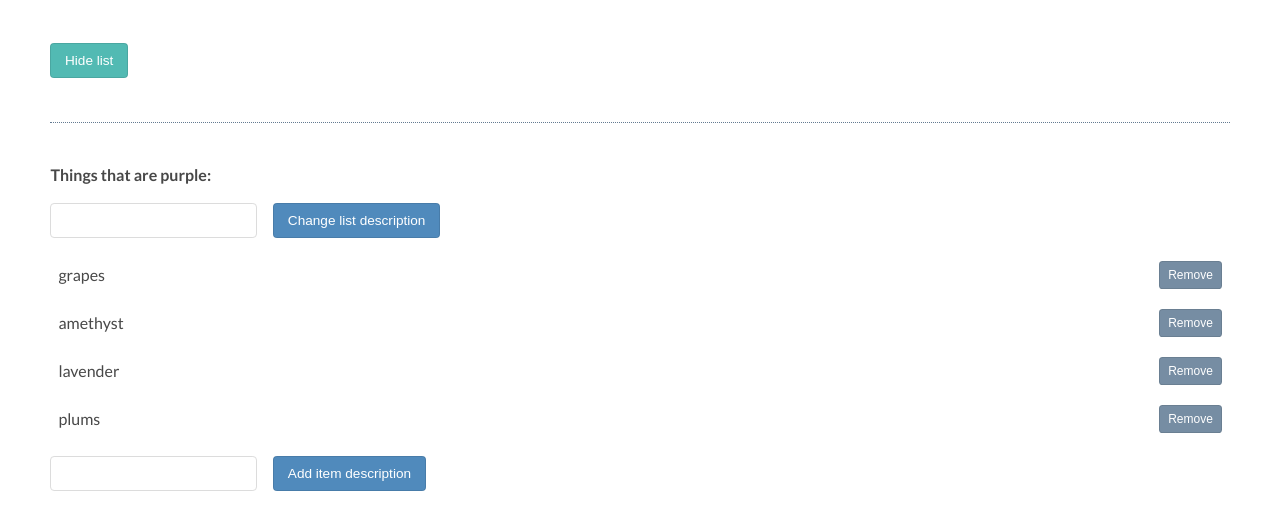
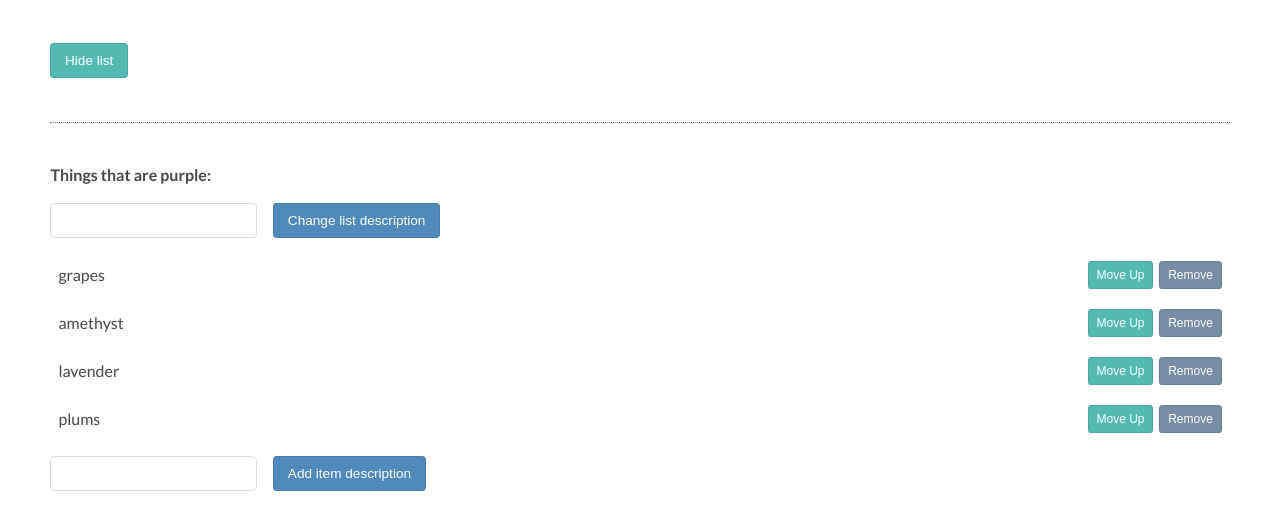
Before and after one commit to nuricodes/Treehouse, a plain HTML site: page practice/DOM-manipulation/index.html in a window 1280 px wide. Shown: the part 146-676 px from the top of the page. Drawn offline with Linux system fonts and the light colour scheme.

Commit message:
move up button has been added

```diff
--- a/practice/DOM-manipulation/app.js
+++ b/practice/DOM-manipulation/app.js
@@ -1,3 +1,4 @@
+// Store Elements into Variables
 const toggleList = document.getElementById('toggleList');
 const listDiv = document.querySelector('.list');
 const descriptionInput = document.querySelector('input.description');
@@ -9,20 +10,41 @@ const addItemButton = document.querySelector('button.addItemButton');
 // const removeItemButton = document.querySelector('button.removeItemButton');
 
 
-
+// Move up & remove button
+// on the variable containing the ul add an event listener
 listUL.addEventListener('click', (event) => {
+  // if what is being clicked is a button
   if (event.target.tagName == 'BUTTON') {
-    // would be li since button is nested in li
-    let li = event.target.parentNode;
-    let ul = li.parentNode;
-    ul.removeChild(li);
-
+    // and if the the class name is remove
+    if (event.target.className == 'remove') {
+      // store what's clicked parent node in li
+      let li = event.target.parentNode;
+      // and li's parent node in ul
+      let ul = li.parentNode;
+      // now remove li child from its parent
+      ul.removeChild(li);
+    }
+    // if what's being clicked has a class of up
+    if (event.target.className == 'up') {
+      // store what's being clicked's parent in the li var
+      let li = event.target.parentNode;
+      // and the element sibling before li in this var
+      let prevLi = li.previousElementSibling;
+      // and li's parent in this var
+      let ul = li.parentNode;
+      // https://developer.mozilla.org/en-US/docs/Web/API/Node/insertBefore
+      // let insertedNode = parentNode.insertBefore(newNode, referenceNode)
+      if (prevLi) {
+        ul.insertBefore(li, prevLi)
+      }
+    }
   }
 })
 
 
 
-
+// toggleList button
+// to the toggleList button add the following event
 toggleList.addEventListener('click', () => {
   if (listDiv.style.display == 'none') {
     toggleList.textContent = 'Hide list'
--- a/practice/DOM-manipulation/index.html
+++ b/practice/DOM-manipulation/index.html
@@ -16,10 +16,22 @@
     <input type="text" class="description">
     <button class="description">Change list description</button>
     <ul>
-      <li>grapes<button>Remove</button></li>
-      <li>amethyst<button>Remove</button></li>
-      <li>lavender<button>Remove</button></li>
-      <li>plums<button>Remove</button></li>
+      <li>grapes
+        <button>Move Up</button>
+        <button>Remove</button>
+      </li>
+      <li>amethyst
+        <button class="up">Move Up</button>
+        <button class="remove">Remove</button>
+      </li>
+      <li>lavender
+        <button class="up">Move Up</button>
+        <button class="remove">Remove</button>
+      </li>
+      <li>plums
+        <button class="up">Move Up</button>
+        <button class="remove">Remove</button>
+      </li>
     </ul>
     <input type="text" class="addItemInput">
     <button class="addItemButton">Add item description</button>
```
